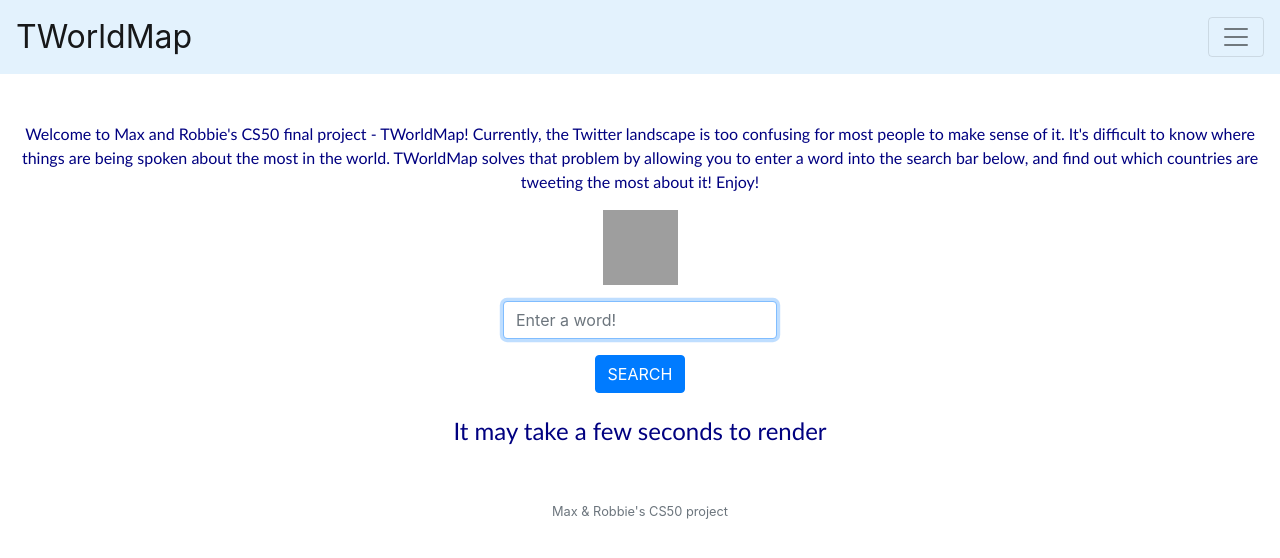
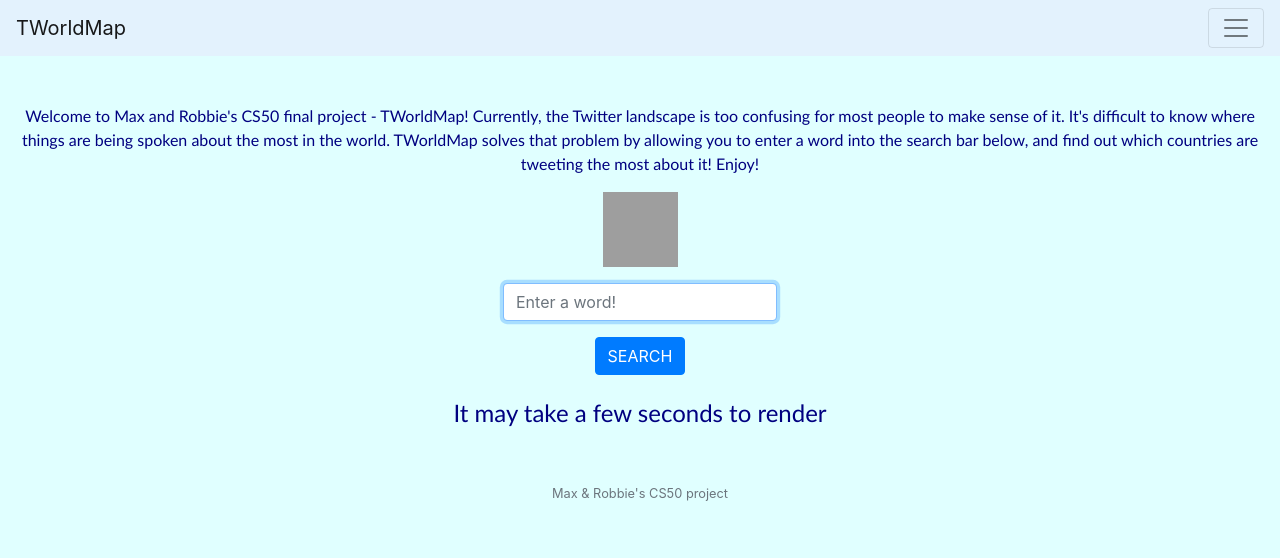
Before and after one commit to maxmurphy2/max_robbie_cs50, a Flask app: page / in a window 1280 px wide. Shown: the top 558 px of the page. Run offline with Flask 2, Linux system fonts and the light colour scheme; some libraries are stand-ins or nearby versions; grey boxes are pictures that could not be loaded.

Commit message:
little cyan moment

```diff
--- a/static/styles.css
+++ b/static/styles.css
@@ -1,27 +1,4 @@
 
-/* Size for brand */
-nav .navbar-brand
-{
-    font-size: xx-large;
-}
-
-/* Colors for brand */
-nav .navbar-brand .blue
-{
-    color: #537fbe;
-}
-nav .navbar-brand .red
-{
-    color: #ea433b;
-}
-nav .navbar-brand .yellow
-{
-    color: #f5b82e;
-}
-nav .navbar-brand .green
-{
-    color: #2e944b;
-}
 
 h1 {
     font-family:'Trebuchet MS', 'Lucida Sans Unicode', 'Lucida Grande', 'Lucida Sans', Arial, sans-serif;
@@ -37,3 +14,7 @@ p {
     font-family:'Trebuchet MS', 'Lucida Sans Unicode', 'Lucida Grande', 'Lucida Sans', Arial, sans-serif;
     color: #000080;
 }
+
+body {
+    background-color: lightcyan;
+}
```
